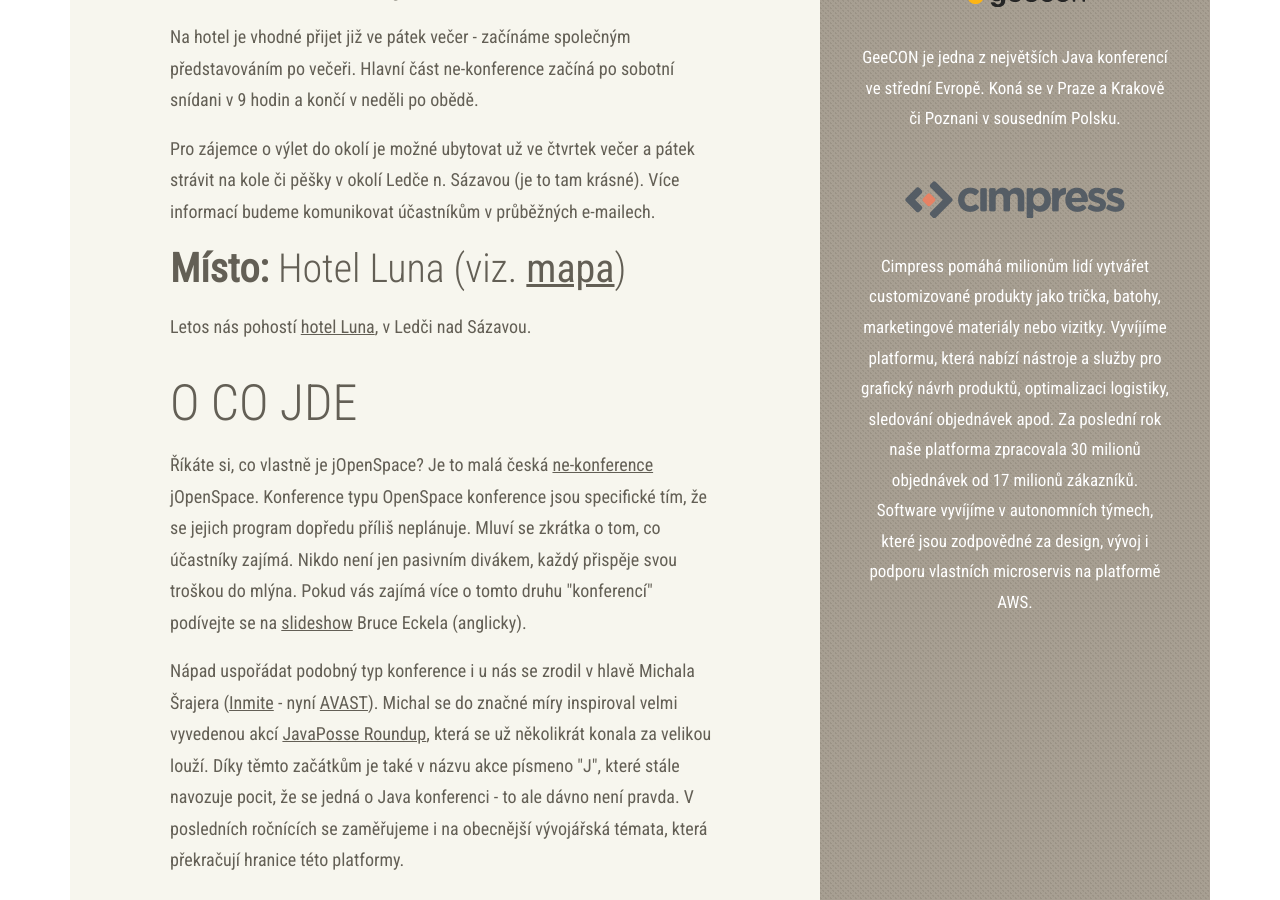
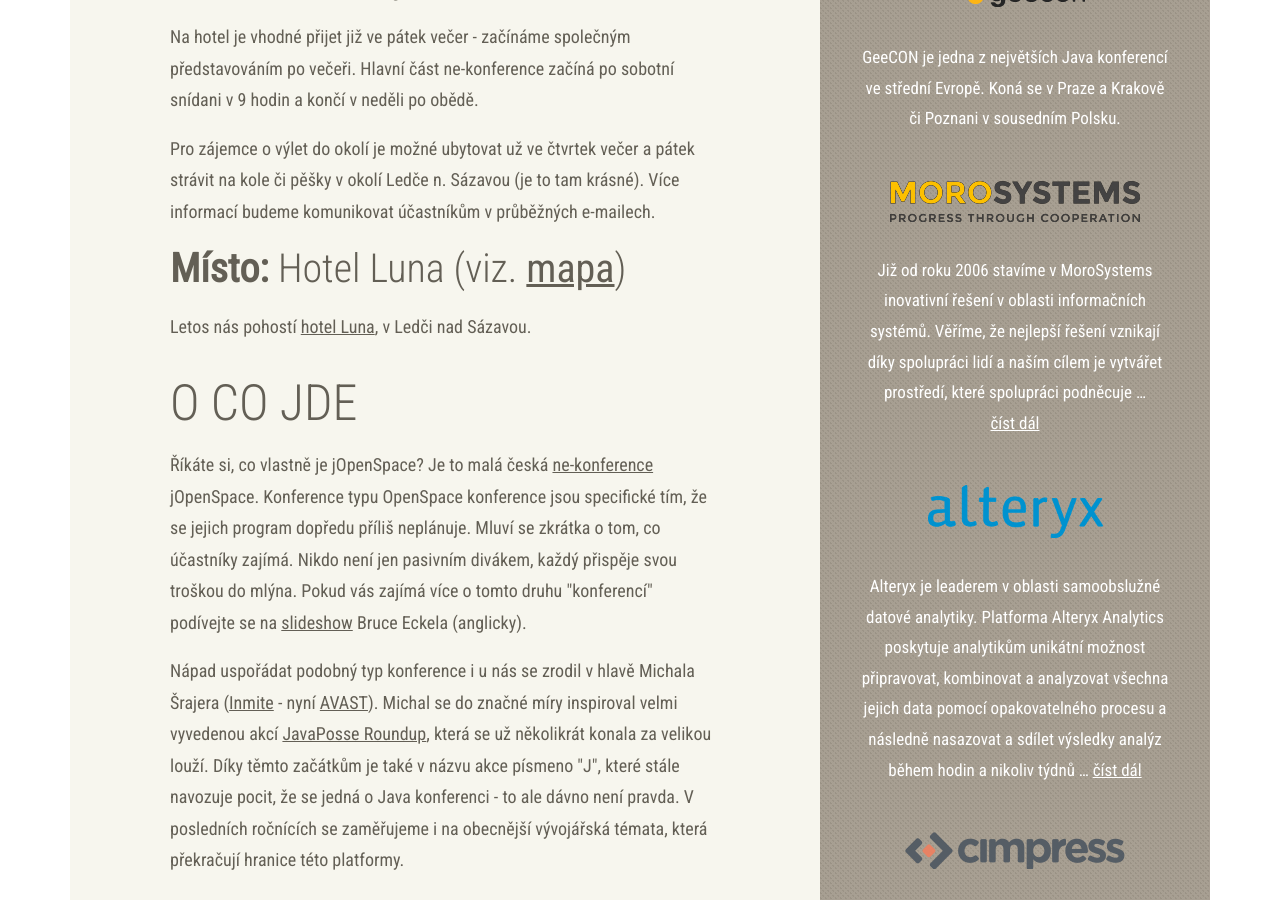
Before and after one commit to novoj/jOpenSpace, a Jekyll site: the page built from index.html, in a window 1280 px wide and 900 px high, scrolled down 1318 px. Built offline with Jekyll 4.4.1, drawn with Linux system fonts in a browser that asks for light colours; the list of posts is cut into pages by our own code.

Commit message:
Added partners: Morosystems, Alteryx.

```diff
--- a/_includes/partners.html
+++ b/_includes/partners.html
@@ -8,6 +8,28 @@
 			milionů zákazníků. Software vyvíjíme v autonomních týmech, které jsou zodpovědné za design, vývoj i podporu
 			vlastních microservis na platformě AWS.
 		</p>
+	</li>
+	<li>
+		<a href="https://www.alteryx.com"><img src="public/images/sponsor/alteryx.png" alt="Alteryx" /></a>
+
+		<div>
+			<p>Alteryx je leaderem v oblasti samoobslužné datové analytiky. Platforma Alteryx Analytics poskytuje
+				analytikům unikátní možnost připravovat, kombinovat a analyzovat všechna jejich data pomocí opakovatelného
+				procesu a následně nasazovat a sdílet výsledky analýz během hodin a nikoliv týdnů.</p>
+
+			<p>Analytici milují Alteryx Analytics, protože jim umožňuje připojit se k datovým skladům, cloudovým aplikacím,
+				excelovým tabulkám a dalším zdrojům, získávat z nich data, čistit je a napojovat na sebe bez ohledu
+				na různorodost jejich původu. Poté mohou provádět prediktivní, statistickou či prostorovou analýzu
+				pomocí téhož intuitivního uživatelského rozhraní, bez jakéhokoliv kódu.
+				Tisíce analytiků po celém světě používají Alteryx každý den. Navštivte <a href="https://www.alteryx.com" target="_blank">www.alteryx.com</a>.</p>
+		</div>
+	</li>
+	<li>
+		<a href="http://www.morosystems.cz" target="_blank"><img src="public/images/sponsor/morosystems.png?v=201507140905" alt="Morosystems"/></a>
+		<div>
+			<p>Již od roku 2006 stavíme v MoroSystems inovativní řešení v oblasti informačních systémů. Věříme, že nejlepší řešení vznikají díky spolupráci lidí a naším cílem je vytvářet prostředí, které spolupráci podněcuje.</p>
+			<p>Každému, kdo má zájem o novinky z vývoje nejen v Javě i život v MoroSystems doporučujeme přečíst si <a href="http://www.vsadnajavu.cz/" target="_blank">náš blog</a>.</p>
+		</div>
 	</li>
 	<li>
 		<a href="https://www.fg.cz" target="_blank"><img src="public/images/sponsor/fg-logo-b.png"
```
